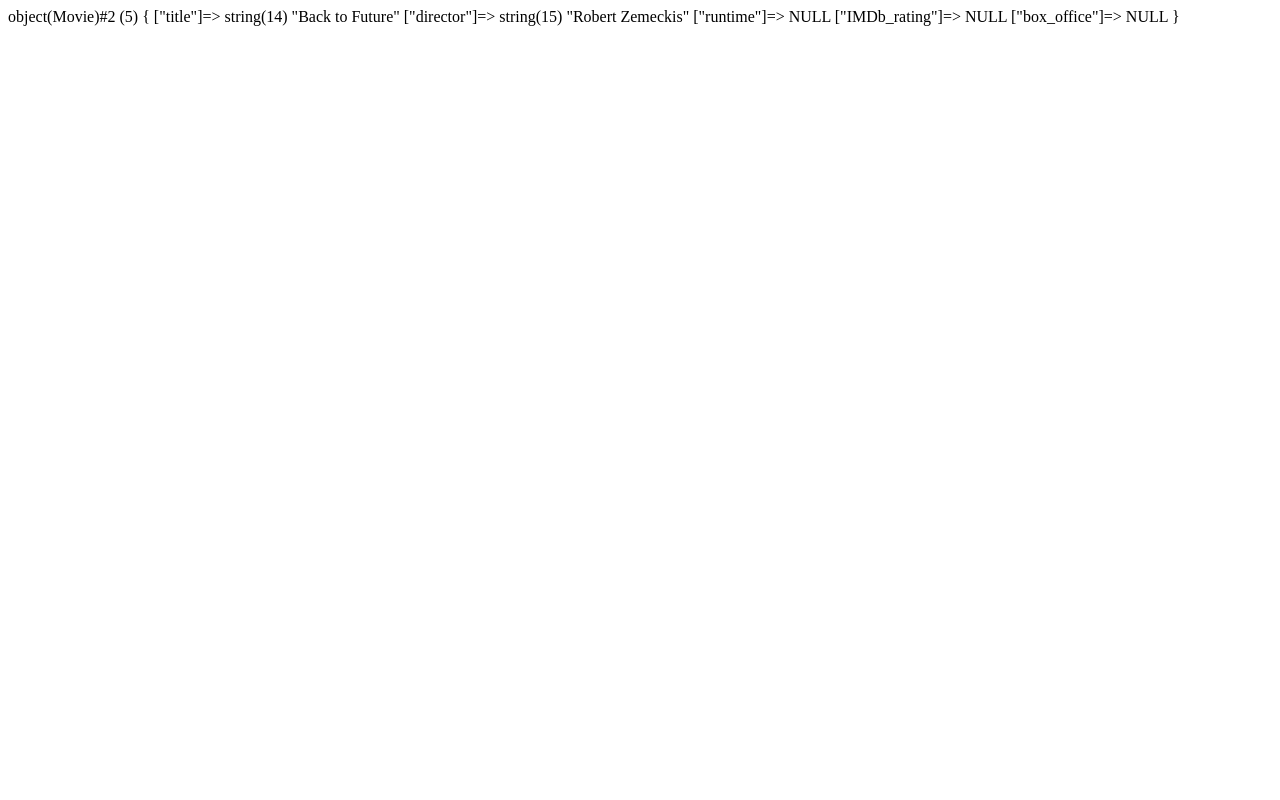
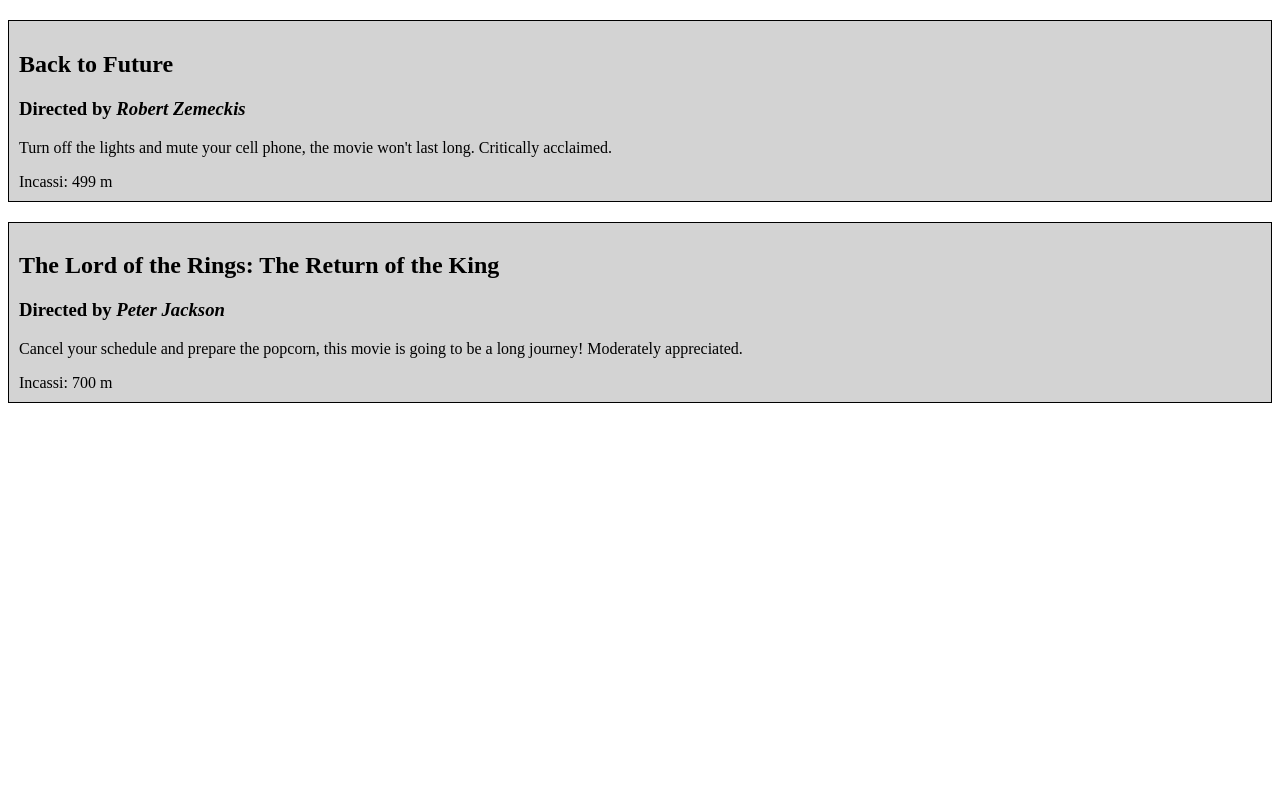
Before and after one commit to Piero-Onorati/php-oop-1, a PHP site: page /index1.php in a window 1280 px wide. Run offline with PHP 8.4, Linux system fonts and the light colour scheme.

Commit message:
add method

```diff
--- a/index1.php
+++ b/index1.php
@@ -6,18 +6,86 @@ class Movie{
     // variabili/attributi
     public $title;
     public $director;
-    public $runtime;
-    public $IMDb_rating;
-    public $box_office;
+    public $box_office = 0;
+    public $description ='';
 
     //metodo costruttore
-    function __construct($_title, $_director){
+    function __construct($_title, $_director, $_box_office){
         $this->title = $_title;
         $this->director = $_director;
+        $this->box_office = $_box_office;
+    }
+
+    // creazione metodo
+    public function setDescription($runtime,$IMDb_rating){
+
+        // descrizione in base alla durata
+        if($runtime >= 200){
+            $this->description='Cancel your schedule and prepare the popcorn, this movie is going to be a long journey! ';
+        }elseif($runtime < 200 && $runtime > 100){
+            $this->description='Turn off the lights and mute your cell phone, the movie won\'t last long. ';
+        }else{
+            $this->description='Take a little break and watch this movie. ';
+        }
+
+        // Descrizione in base al rating
+        if ($IMDb_rating >= 8) {
+            $this->description=$this->description . 'Critically acclaimed. ';
+        }else{
+            $this->description=$this->description . 'Moderately appreciated. ';
+        }
+    }
+
+    public function getDescription(){
+        return $this->description;
     }
 }
 
 //creazione istanze della classe
-$movie1 = new Movie('Back to Future', 'Robert Zemeckis');
+$movie1 = new Movie('Back to Future', 'Robert Zemeckis', 499);
+$movie1->setDescription(116,9);
 
-var_dump($movie1);
+// var_dump($movie1);
+
+$movie2 = new Movie('The Lord of the Rings: The Return of the King', 'Peter Jackson', 700);
+$movie2->setDescription(201,6);
+
+// var_dump($movie2);
+
+?>
+
+<!DOCTYPE html>
+<html lang="en">
+<head>
+    <meta charset="UTF-8">
+    <meta http-equiv="X-UA-Compatible" content="IE=edge">
+    <meta name="viewport" content="width=device-width, initial-scale=1.0">
+    <title>Document</title>
+    <style>
+        .movie{
+            background:lightgrey;
+            border:1px solid black;
+            margin:20px 0;
+            padding:10px;
+        }
+    </style>
+</head>
+<body>
+
+    <div class="movie">
+        <h2> <?php echo $movie1->title; ?></h2>
+        <h3> Directed by <em> <?php echo $movie1->director; ?></em></h3>
+        <p> <?php echo $movie1->description; ?></p>
+        <span> Incassi: <?php echo $movie1->box_office; ?> m</span>
+    </div>
+
+    <div class="movie">
+        <h2> <?php echo $movie2->title; ?></h2>
+        <h3> Directed by <em> <?php echo $movie2->director; ?></em></h3>
+        <p> <?php echo $movie2->description; ?></p>
+        <span> Incassi: <?php echo $movie2->box_office; ?> m</span>
+    </div>
+
+
+</body>
+</html>
```
